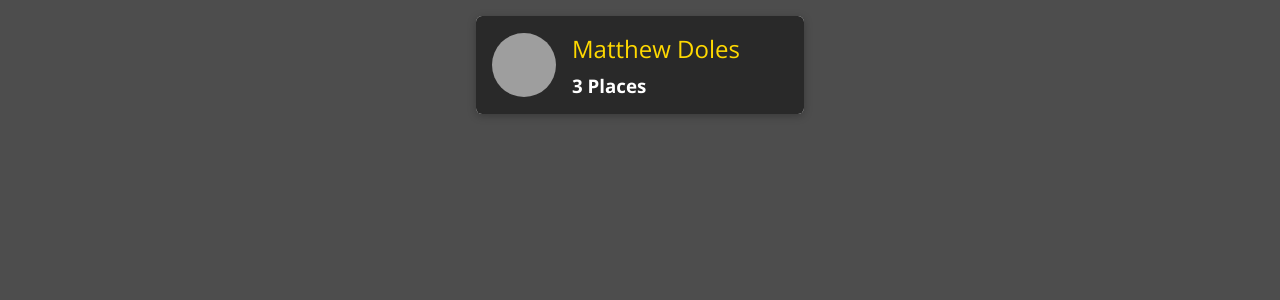
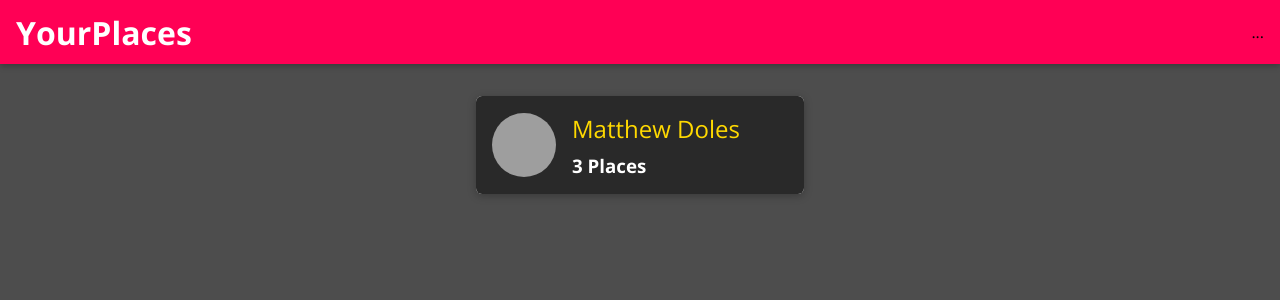
Before and after one commit to matthewdoles/mern-fullstack-course, a React (Create React App) app in the folder react-frontend/: page / in a window 1280 px wide. Shown: the top 300 px of the page. Built offline with nearby package versions, Linux system fonts and the light colour scheme; grey boxes are pictures that could not be loaded.

Commit message:
5.6 - Adding a Main Header

```diff
--- a/react-frontend/src/App.js
+++ b/react-frontend/src/App.js
@@ -8,10 +8,13 @@ import {
 
 import Users from './user/pages/Users';
 import NewPlace from './places/pages/NewPlace';
+import MainNavigation from './shared/components/Navigation/MainNavigation'
 
 const App = () => {
   return (
     <Router>
+      <MainNavigation />
+      <main>
         <Switch>
           <Route path="/" exact>
             <Users />
@@ -21,6 +24,7 @@ const App = () => {
           </Route>
           <Redirect to="/" />
         </Switch>
+      </main>
     </Router>
   );
 };
--- /dev/null
+++ b/react-frontend/src/shared/components/Navigation/MainHeader.css
@@ -0,0 +1,23 @@
+.main-header {
+  width: 100%;
+  height: 4rem;
+  display: flex;
+  align-items: center;
+  position: fixed;
+  top: 0;
+  left: 0;
+  background: #ff0055;
+  box-shadow: 0 2px 6px rgba(0, 0, 0, 0.26);
+  padding: 0 1rem;
+  z-index: 5;
+}
+
+main {
+  margin-top: 5rem;
+}
+
+@media (min-width: 768px) {
+  .main-header {
+    justify-content: space-between;
+  }
+}
--- /dev/null
+++ b/react-frontend/src/shared/components/Navigation/MainHeader.js
@@ -0,0 +1,9 @@
+import React from 'react';
+
+import './MainHeader.css';
+
+const MainHeader = props => {
+  return <header className="main-header">{props.children}</header>;
+};
+
+export default MainHeader;
--- /dev/null
+++ b/react-frontend/src/shared/components/Navigation/MainNavigation.css
@@ -0,0 +1,45 @@
+.main-navigation__menu-btn {
+  width: 3rem;
+  height: 3rem;
+  background: transparent;
+  border: none;
+  display: flex;
+  flex-direction: column;
+  justify-content: space-around;
+  margin-right: 2rem;
+  cursor: pointer;
+}
+
+.main-navigation__menu-btn span {
+  display: block;
+  width: 3rem;
+  height: 2.5px;
+  background: white;
+}
+
+.main-navigation__title {
+  color: white;
+}
+
+.main-navigation__title a {
+  text-decoration: none;
+  color: white;
+}
+
+.main-navigation__header-nav {
+  display: none;
+}
+
+.main-navigation__drawer-nav {
+  height: 100%;
+}
+
+@media (min-width: 768px) {
+  .main-navigation__menu-btn {
+    display: none;
+  }
+
+  .main-navigation__header-nav {
+    display: block;
+  }
+}
--- /dev/null
+++ b/react-frontend/src/shared/components/Navigation/MainNavigation.js
@@ -0,0 +1,23 @@
+import React from 'react';
+import { Link } from 'react-router-dom';
+
+import MainHeader from './MainHeader';
+import './MainNavigation.css';
+
+const MainNavigation = props => {
+  return (
+    <MainHeader>
+      <button className="main-navigation__menu-btn">
+        <span />
+        <span />
+        <span />
+      </button>
+      <h1 className="main-navigation__title">
+        <Link to="/">YourPlaces</Link>
+      </h1>
+      <nav>...</nav>
+    </MainHeader>
+  );
+};
+
+export default MainNavigation;
--- a/react-frontend/src/user/components/UsersList.js
+++ b/react-frontend/src/user/components/UsersList.js
@@ -1,13 +1,16 @@
 import React from 'react';
 
 import UserItem from './UserItem';
+import Card from '../../shared/components/UIElements/Card'
 import './UsersList.css';
 
 const UsersList = props => {
   if (props.items.length === 0) {
     return (
       <div className="center">
-        <h2>No users found.</h2>
+        <Card>
+          <h2>No users found.</h2>
+        </Card>
       </div>
     );
   }
```
Also changed, not shown: react-frontend/src/shared/components/Navigation/NavLinks.css (added), react-frontend/src/shared/components/Navigation/NavLinks.js (added), react-frontend/src/shared/components/Navigation/SideDrawer.css (added), react-frontend/src/shared/components/Navigation/SideDrawer.js (added). Lines whose indentation alone changed are shown as unchanged.
